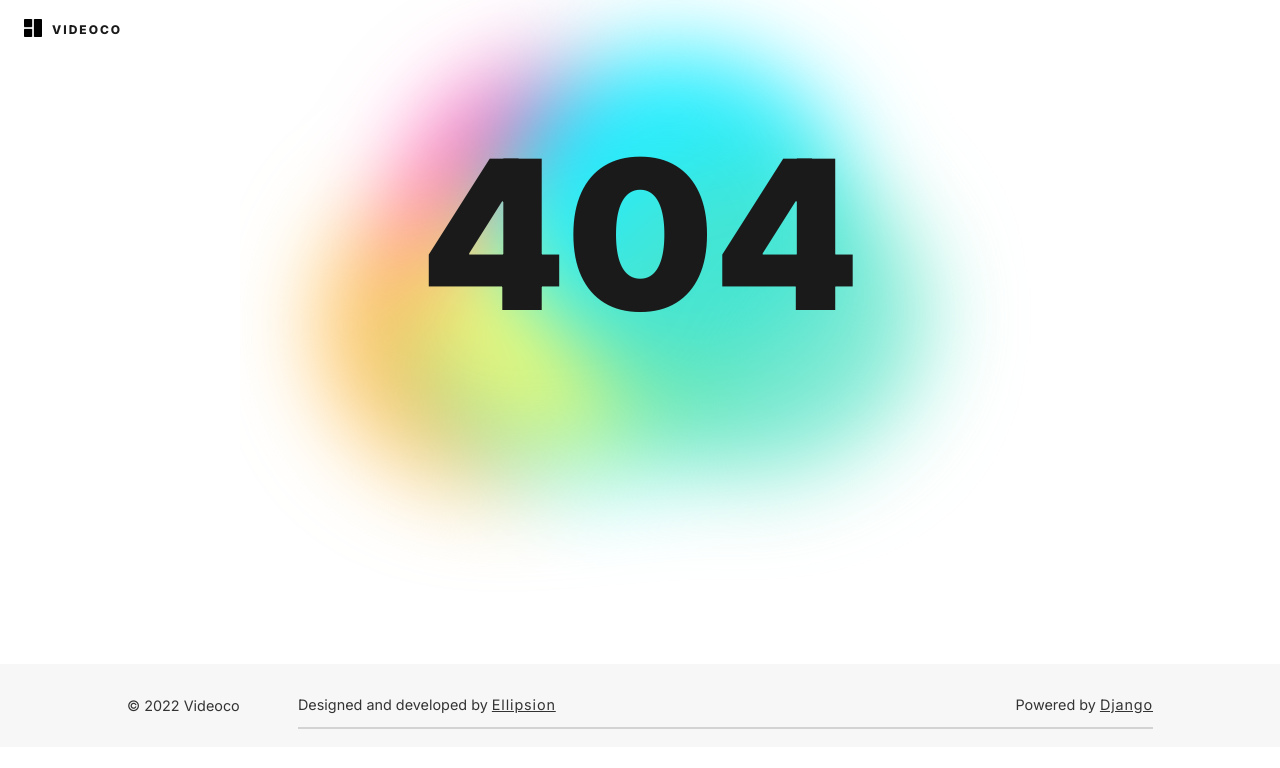
After one commit to ellipsion/beautiful-youtube-downloader-webapp, a Django app: template app/templates/app/404.html in a window 1280 px wide. The commit adds this page. Shown: the top 768 px of the page. Run offline with Django 4.2, Linux system fonts and the light colour scheme; the template is opened without the code that fills it, so the values that code supplies are empty.

Commit message:
404 page

```diff
--- a/app/static/app/css/newstyle.css
+++ b/app/static/app/css/newstyle.css
@@ -93,6 +93,11 @@ body {
     margin: 48px 0;
     text-align: center;
 
+}
+
+.error-title {
+    font-size: 13rem;
+    margin: 0.35em 0;
 }
 
 .search-wrap {
@@ -367,6 +372,11 @@ body {
         /* justify-content: flex-start; */
         align-items: center;
     }
+
+    .error-title {
+        font-size: 5rem;
+        /* margin-top: 0.35em; */
+    }
 }
 
 @media (max-width: 730px) {
--- /dev/null
+++ b/app/templates/app/404.html
@@ -0,0 +1,86 @@
+{% load static %}
+<!DOCTYPE html>
+<html lang="en">
+<head>
+    <meta charset="UTF-8">
+    <meta http-equiv="X-UA-Compatible" content="IE=edge">
+    <meta name="viewport" content="width=device-width, initial-scale=1.0">
+    <link rel="icon" type="image/png" href="{% static 'app/images/favicon.png' %}">
+    <link rel="preconnect" href="https://fonts.googleapis.com">
+    <link rel="preconnect" href="https://fonts.gstatic.com" crossorigin>
+    <link href="https://fonts.googleapis.com/css2?family=Inter:wght@200;300;400;500;600;700;800;900&display=swap" rel="stylesheet">
+    <link rel="stylesheet" href="https://cdnjs.cloudflare.com/ajax/libs/font-awesome/4.7.0/css/font-awesome.min.css">
+    <link rel="stylesheet" href="{% static 'app/css/newstyle.css' %}">
+    <title>404 | Videoco</title>
+</head>
+<body>
+    <div class="layout">
+        <div class="header">
+            <div class="header-wrap">
+                <div class="logo">
+                    <a class="logo-link" href="/">
+                        <span  class="icon">
+                            <img src="{% static 'app/images/icon.png' %}" alt="">
+                        </span>
+                        <span  class="text">Videoco</span>
+                    </a>
+                </div>
+            </div>
+        </div>
+        <div class="main-page">
+            <div class="gradient"></div>
+            <div class="container">
+                <section class="main-hero-section">
+                    <div class="hero-content-wrap">
+                        <h1 class="error-title title" id="title" > 404 </h1>
+
+                    </div>
+                </section>
+                <section class="results-section">
+                    {% if title %}
+                    <div class="title-wrap">
+                        <h2>{{title}}</h2>
+                    </div>
+                    <div class="video-card-wrap">
+                        <div class="style-card style-card-thumb">
+                            <img src="{{thumb_url}}" alt="">
+                        </div>
+                        <div class="style-card">
+                            <h3 class="card-title">video</h3>
+                                {% for stream  in streams %}
+                                <a href="{{stream.url}}" target="_blank" class="download-btn w-100">Download {{stream.resolution}}</a>
+                                {% endfor %}
+                        </div>
+                        <div class="style-card">
+                            <h3 class="card-title">audio</h3>
+                                <a href="{{audio_stream.url}}" target="_blank" class="download-btn w-100">Download {{audio_size}} MB</a>
+                        </div>
+                    </div>
+                    {% endif %}
+                </section>
+
+            </div>
+        </div>
+        <div class="footer">
+            <div class="meta">
+                <div class="meta-advanced">
+                    <div class="mark">
+                        © 2022 Videoco
+                      </div>
+                    <div class="grid">
+                        <div class="github">
+                            <p>Designed and developed by</p>&nbsp;
+                            <a href="https://github.com/Ellipsion">Ellipsion</a>
+                        </div>
+                        <div class="django">
+                            <p>Powered by <span><a href="https://www.djangoproject.com/">Django</a></span></p>
+                        </div>
+                    </div>
+                </div>
+            </div>
+        </div>
+    </div>
+
+    <script src="{% static 'app/js/script.js' %}" ></script>
+</body>
+</html>
```
Also changed, not shown: app/views.py (+19 -15 lines).
